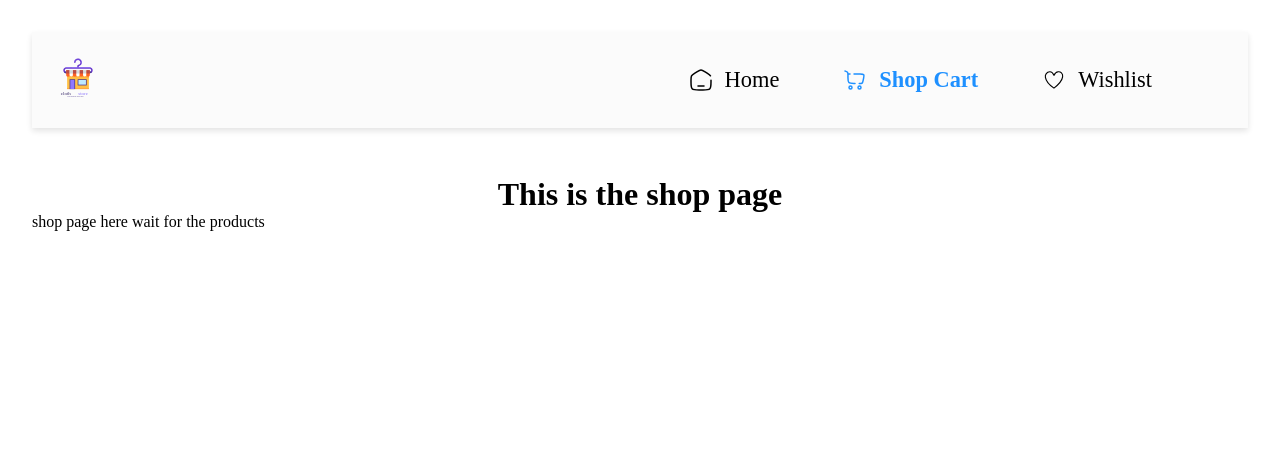
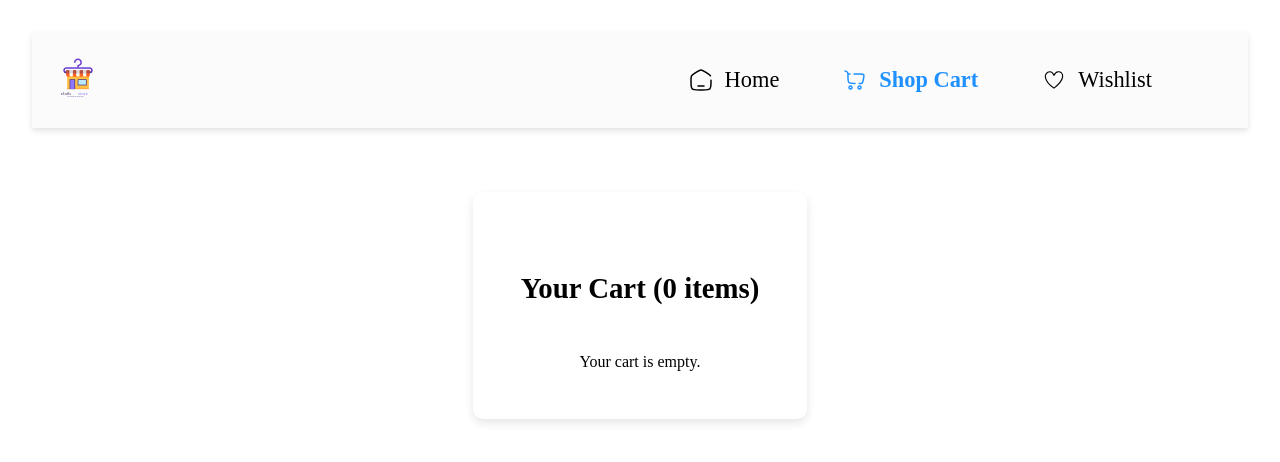
Before and after one commit to eriskasa/Project-Shopping-Cart, a React (Vite) app: page /shop in a window 1280 px wide. Shown: the top 462 px of the page. Built offline with nearby package versions, Linux system fonts and the light colour scheme.

Commit message:
feat: added CartPage, display cart product number, checkout button

```diff
--- a/src/App.jsx
+++ b/src/App.jsx
@@ -2,9 +2,8 @@ import './App.css'
 import { BrowserRouter as Router, Routes, Route } from 'react-router-dom';
 import Navbar from './components/Navbar';
 import Home from './pages/Home';
-import Shop from './pages/Shop';
 import Wishlist from './pages/Wishlist';
-
+import ShopItems from './pages/Shop';
 
 function App() {
 
@@ -13,7 +12,7 @@ function App() {
       <Navbar />
       <Routes>
         <Route path='/' element={<Home/>} />
-        <Route path='/shop' element={<Shop/>} />
+        <Route path='/shop' element={<ShopItems/>} />
         <Route path='/wishlist' element={<Wishlist/>}/>
       </Routes>
     </Router>
--- a/src/components/Navbar.jsx
+++ b/src/components/Navbar.jsx
@@ -3,9 +3,13 @@ import { NavLink } from "react-router-dom";
 import Logo from './logo.svg'
 import HomeIcon from '../assets/navbarimages/home.svg?react';
 import  CartIcon  from '../assets/navbarimages/cart.svg?react';
+import { useContext } from "react";
 import  WishlistIcon from '../assets/navbarimages/wishlist.svg?react';
+import { CartContext } from "./carts/CartContext";
 
 const Navbar = () => {
+  const { totalItems } = useContext(CartContext);
+
   return (
     <nav className="navbar">
       <Link to='/'>
@@ -20,6 +24,7 @@ const Navbar = () => {
         <li>
             <NavLink to="shop">
             <CartIcon className='Icons'  width='24px' height='24px'/>
+            {totalItems > 0 && <span className="nav-totalitems" >({totalItems})</span>}
             Shop Cart</NavLink>
         </li>
         <li>
--- a/src/components/carts/Cart.jsx
+++ b/src/components/carts/Cart.jsx
@@ -1,14 +1,17 @@
+import  { useContext, useState } from "react";
 import PropTypes from "prop-types";
-import  { useContext, useState } from "react";
 import './Cart.css';
 import Button from "../buttons/Buttons";
 import CartIcon from '../../assets/navbarimages/cart.svg?react';
 import FavoriteButton from "../buttons/FavoriteButton";
 import { WishlistContext } from "../../context/WishlistContext";
+import { CartContext } from "./CartContext";
 
 const ProductCart = ({ products }) => {
+
   const { wishlist, addToWishList, removeFromWishlist } = useContext(WishlistContext);
   const [quantity, setQuantity] = useState(1);
+  const { addToCart } = useContext(CartContext);
 
   const isFavorite = wishlist.some((item) => item.id === products.id);
 
@@ -37,6 +40,13 @@ const ProductCart = ({ products }) => {
     }
   };
 
+  const handleAddToCart = () => {
+    if (quantity > 0) {
+      addToCart(products, quantity)
+      setQuantity(1);
+    }
+  }
+
   return (
     <div className="CartComponent">
       <img src={products.image} width="250px" height="250x" alt={products.title} />
@@ -53,7 +63,7 @@ const ProductCart = ({ products }) => {
             <h3>{`$${products.price}`}</h3>
           </div>
         </div>
-        <Button variant="primary" icon={<CartIcon width="24px" height="24px" />}>
+        <Button onClick={handleAddToCart} variant="primary" icon={<CartIcon width="24px" height="24px" />}>
           Add to Cart
         </Button>
       </div>
--- /dev/null
+++ b/src/components/carts/CartContext.jsx
@@ -0,0 +1,52 @@
+import { createContext, useState, useEffect } from 'react';
+
+export const CartContext = createContext();
+
+export const CartProvider = ({ children }) => {
+  const [ cart, setCart ] = useState([]);
+
+  useEffect(() => {
+    const savedCart = JSON.parse(localStorage.getItem('cart'));
+    if (savedCart) {
+      setCart(savedCart);
+    }
+  }, []);
+
+  // Save cart to localStorage whenever it changes
+  useEffect(() => {
+    localStorage.setItem('cart', JSON.stringify(cart));
+  }, [cart]);
+
+    // Add a product to the cart
+    const addToCart = (product, quantity) => {
+      setCart((prev) => {
+        const existingItem = prev.find((item) => item.id === product.id);
+        if (existingItem) {
+          // If the item already exists, update the quantity
+          return prev.map((item) =>
+            item.id === product.id ? { ...item, quantity: item.quantity + quantity } : item
+          );
+        } else {
+          // If the item doesn't exist, add it to the cart
+          return [...prev, { ...product, quantity }];
+        }
+      });
+    };
+
+    // Remove a product from the cart
+    const removeFromCart = (itemId) => {
+      setCart((prev) => prev.filter((item) => item.id !== itemId));
+    };
+
+    const Checkout = () => {
+      setCart([]);
+    }
+    // Calculate the total number of items in the cart
+    const totalItems = cart.reduce((total, item) => total + item.quantity, 0);
+
+    return (
+      <CartContext.Provider value={{ cart, addToCart, removeFromCart, totalItems, Checkout }}>
+        {children}
+      </CartContext.Provider>
+    );
+}
--- a/src/context/WishlistContext.jsx
+++ b/src/context/WishlistContext.jsx
@@ -40,5 +40,4 @@ export const WishlistProvider = ({ children }) => {
 };
 
 WishlistProvider.propTypes = {
-  children: PropTypes.node.isRequired, // ✅ Correct type for React children
-};
+  children: PropTypes.node.isRequired, };
--- a/src/index.css
+++ b/src/index.css
@@ -49,6 +49,11 @@ nav ul li a {
   font-weight: 500;
 }
 
+.nav-totalitems {
+  font-weight: bold;
+  color:  dodgerblue;
+}
+
 .active  {
   font-weight: bolder;
   color: dodgerblue;
--- a/src/main.jsx
+++ b/src/main.jsx
@@ -4,12 +4,14 @@ import ReactDom from 'react-dom/client'
 import './index.css'
 import App from './App.jsx'
 import { WishlistProvider } from './context/WishlistContext.jsx'
-
+import { CartProvider } from './components/carts/CartContext.jsx'
 
 ReactDom.createRoot(document.getElementById('root')).render(
   <React.StrictMode>
     <WishlistProvider>
-    <App/>
+    <CartProvider>
+        <App/>
+    </CartProvider>
     </WishlistProvider>
   </React.StrictMode>
 )
--- a/src/pages/Shop.jsx
+++ b/src/pages/Shop.jsx
@@ -1,11 +1,34 @@
+import './ShopStyle.css'
+import { CartContext } from '../components/carts/CartContext';
+import { useContext } from 'react';
+import Button from '../components/buttons/Buttons';
 
-const Shop = () => {
+const ShopItems = () => {
+
+  const { cart, removeFromCart, totalItems, Checkout } = useContext(CartContext)
   return (
-    <div>
-      <h1>This is the shop page</h1>
-      <p>shop page here wait for the products</p>
+    <div className="cart-page">
+      <h1>Your Cart ({totalItems} items)</h1>
+      {cart.length === 0 ? (
+        <p>Your cart is empty.</p>
+      ) : (
+        <div className="cart-items">
+          {cart.map((item) => (
+            <div key={item.id} className="cart-item">
+              <img src={item.image} width="100px" height="100px" alt={item.title} />
+              <div>
+                <h3>{item.title}</h3>
+                <p>${item.price * item.quantity}</p>
+                <p>Quantity: {item.quantity}</p>
+                <Button onClick={() => removeFromCart(item.id)}>Remove</Button>
+              </div>
+            </div>
+          ))}
+        </div>
+      )}
+      {cart.length >= 1 && <Button onClick={() => Checkout(cart)} variant='secondary'>CheckOut</Button>}
     </div>
-  );
-};
+  )
+}
 
-export default Shop;
+export default ShopItems;
--- /dev/null
+++ b/src/pages/ShopStyle.css
@@ -0,0 +1,81 @@
+.cart-page {
+  max-width: fit-content;
+  margin: 4rem auto;
+  padding: 3rem;
+  background: #fff;
+  border-radius: 10px;
+  box-shadow: 0 4px 10px rgba(0, 0, 0, 0.1);
+  display: flex;
+  flex-direction: column;
+  align-items: center;
+}
+
+.cart-page h1 {
+  text-align: center;
+  font-size: 1.8rem;
+  margin-bottom: 3rem;
+}
+
+.cart-page button {
+  justify-content: center;
+  width: 200px;
+  margin: 2rem;
+}
+
+.cart-items {
+  display: grid;
+  grid-template-columns: 1fr;
+  gap: 1.5rem;
+}
+
+.cart-item {
+  display: flex;
+  align-items: center;
+  gap: 1rem;
+  padding: 1rem;
+  background: #f8f8f8;
+  border-radius: 8px;
+  box-shadow: 0 2px 5px rgba(0, 0, 0, 0.1);
+}
+
+.cart-item img {
+  border-radius: 8px;
+}
+
+.cart-item h3 {
+  font-size: 1rem;
+  margin: 0;
+}
+
+.cart-item p {
+  font-size: 0.9rem;
+  color: #666;
+  margin: 4px 0;
+}
+
+.cart-item button {
+  padding: 0.5rem 0.8rem;
+  background: #ff4d4d;
+  color: white;
+  border: none;
+  border-radius: 5px;
+  cursor: pointer;
+  transition: 0.2s;
+}
+
+.cart-item button:hover {
+  background: #e63939;
+}
+
+/* Responsive */
+@media (min-width: 600px) {
+  .cart-items {
+    grid-template-columns: repeat(2, 1fr);
+  }
+}
+
+@media (min-width: 900px) {
+  .cart-items {
+    grid-template-columns: repeat(3, 1fr);
+  }
+}
```
